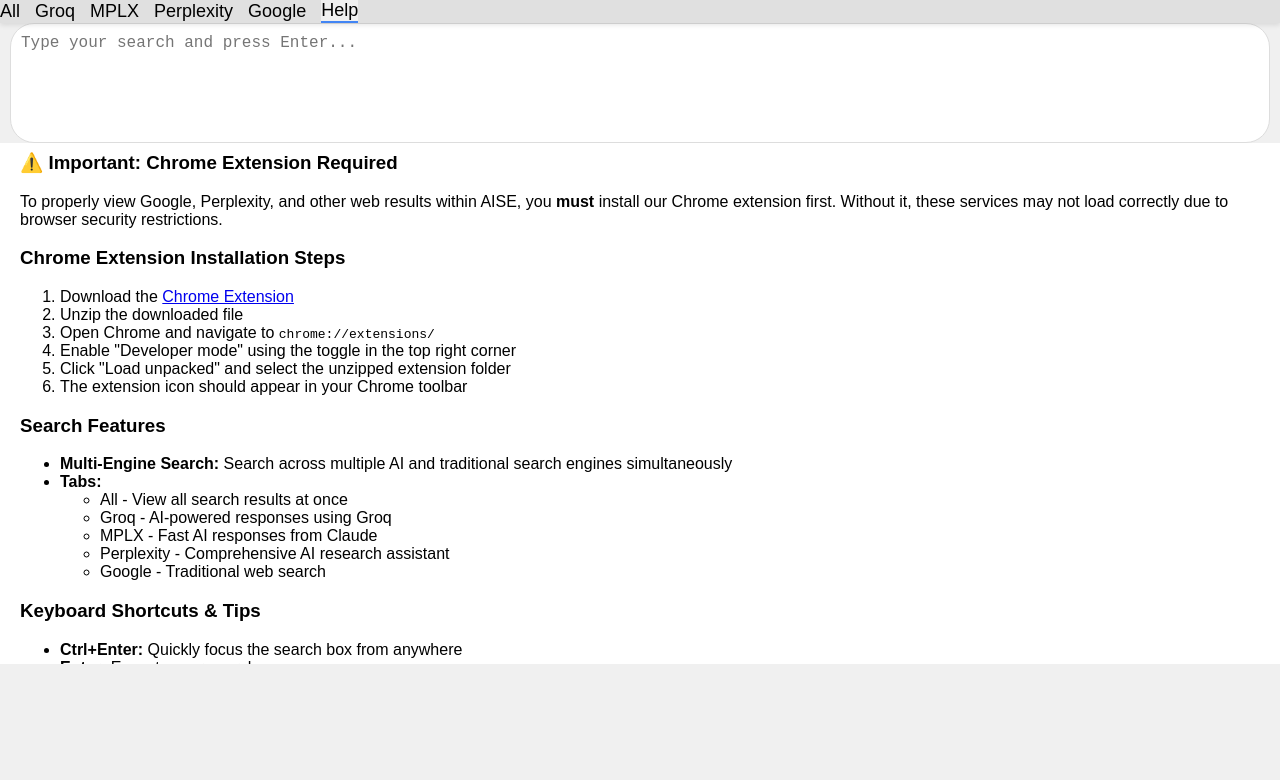
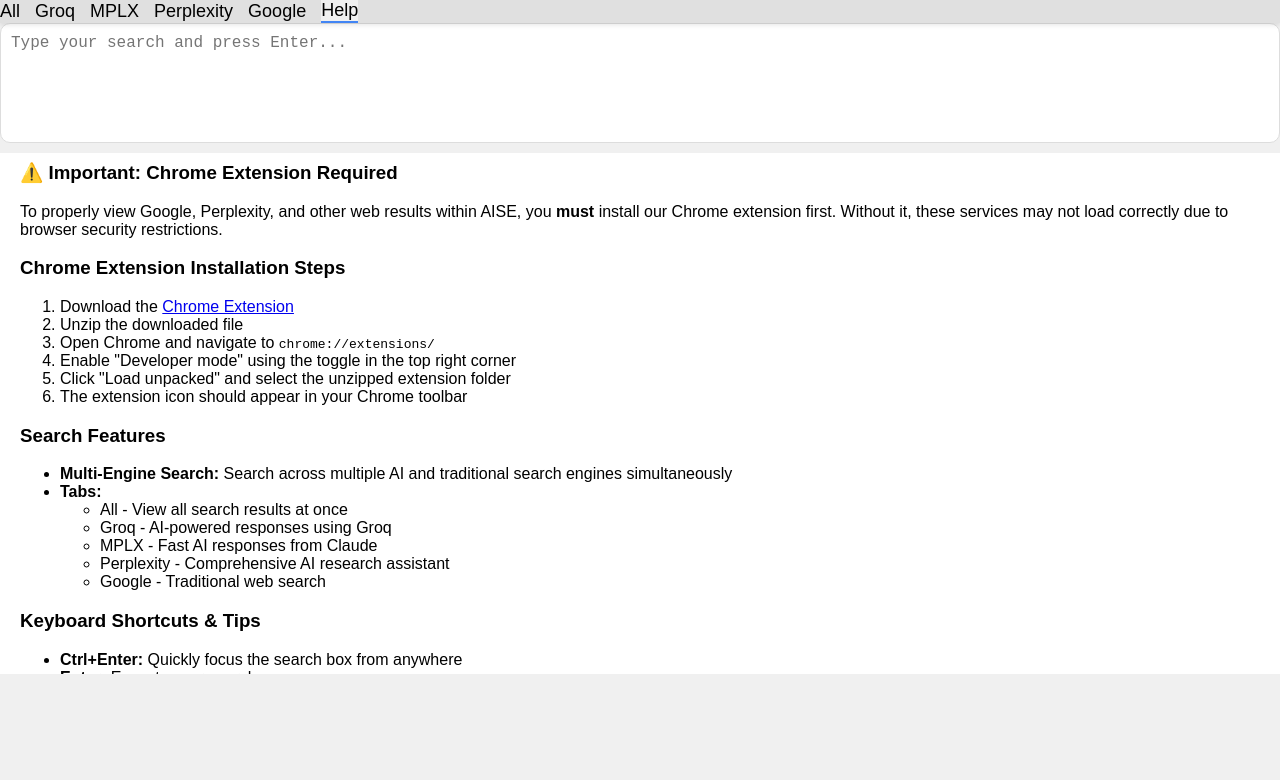
Before and after one commit to suisuyy/aise, a website: page index.html in a window 1280 px wide. Drawn offline with nearby package versions, Linux system fonts and the light colour scheme.

Commit message:
style: Adjust search textarea styling
Refactor the search textarea styling to improve the layout and appearance. This commit adjusts the margin, padding, and border-radius properties of the search-textarea class in the index.html file. The margin-bottom property is added to create spacing between the search textarea and other elements. The border-radius property is reduced to 10px for a more rounded look. These changes enhance the overall user experience and visual consistency.

```diff
--- a/index.html
+++ b/index.html
@@ -86,13 +86,13 @@
       }
 
       .search-textarea {
+        margin-bottom: 10px;
         height: 40px;
         flex-grow: 1;
         padding: 10px;
-        margin: 0 10px;
         font-size: 16px;
         border: 1px solid #ddd;
-        border-radius: 24px;
+        border-radius: 10px;
         outline: none;
         resize: none;
         overflow: hidden;
```
